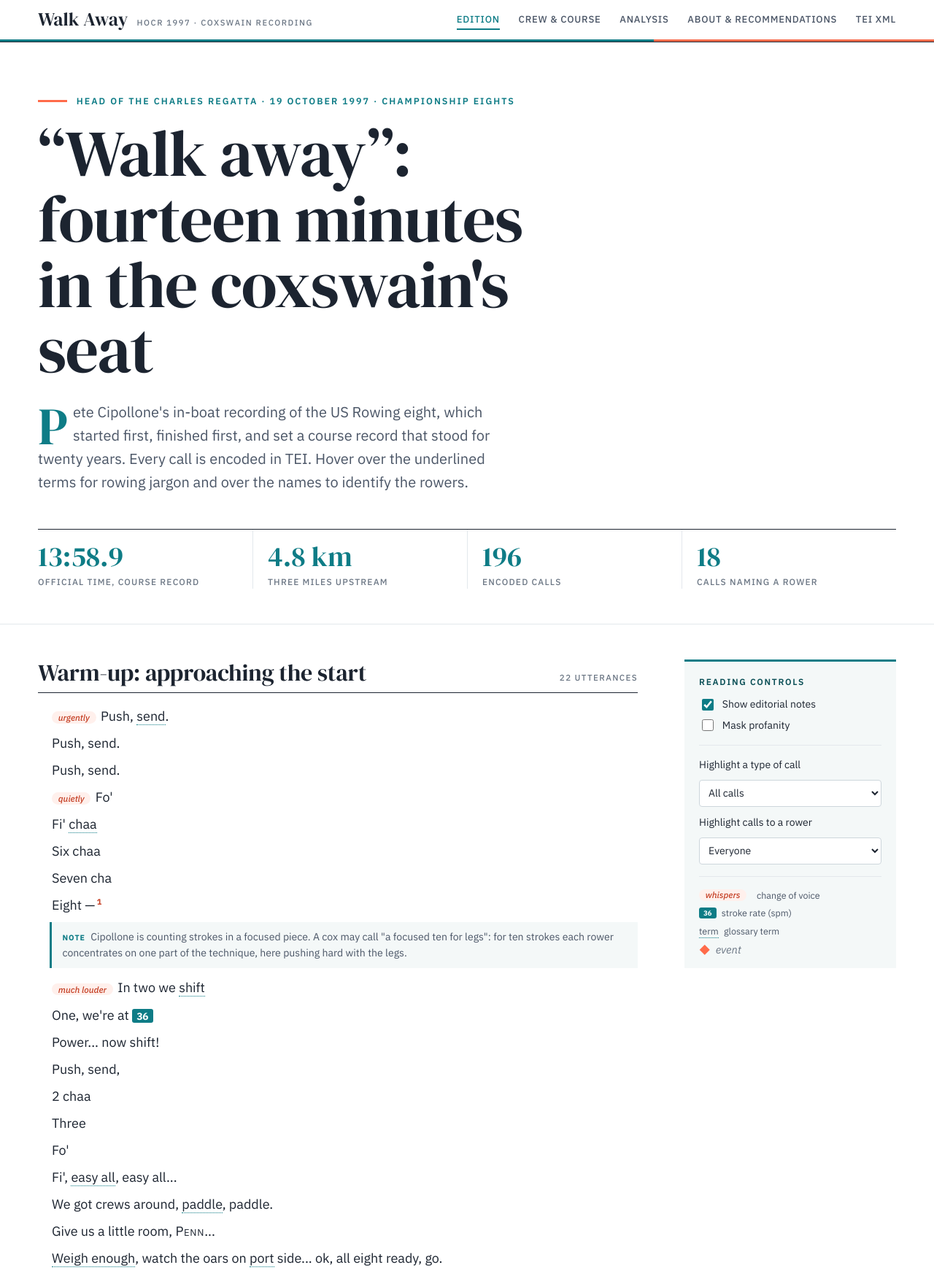
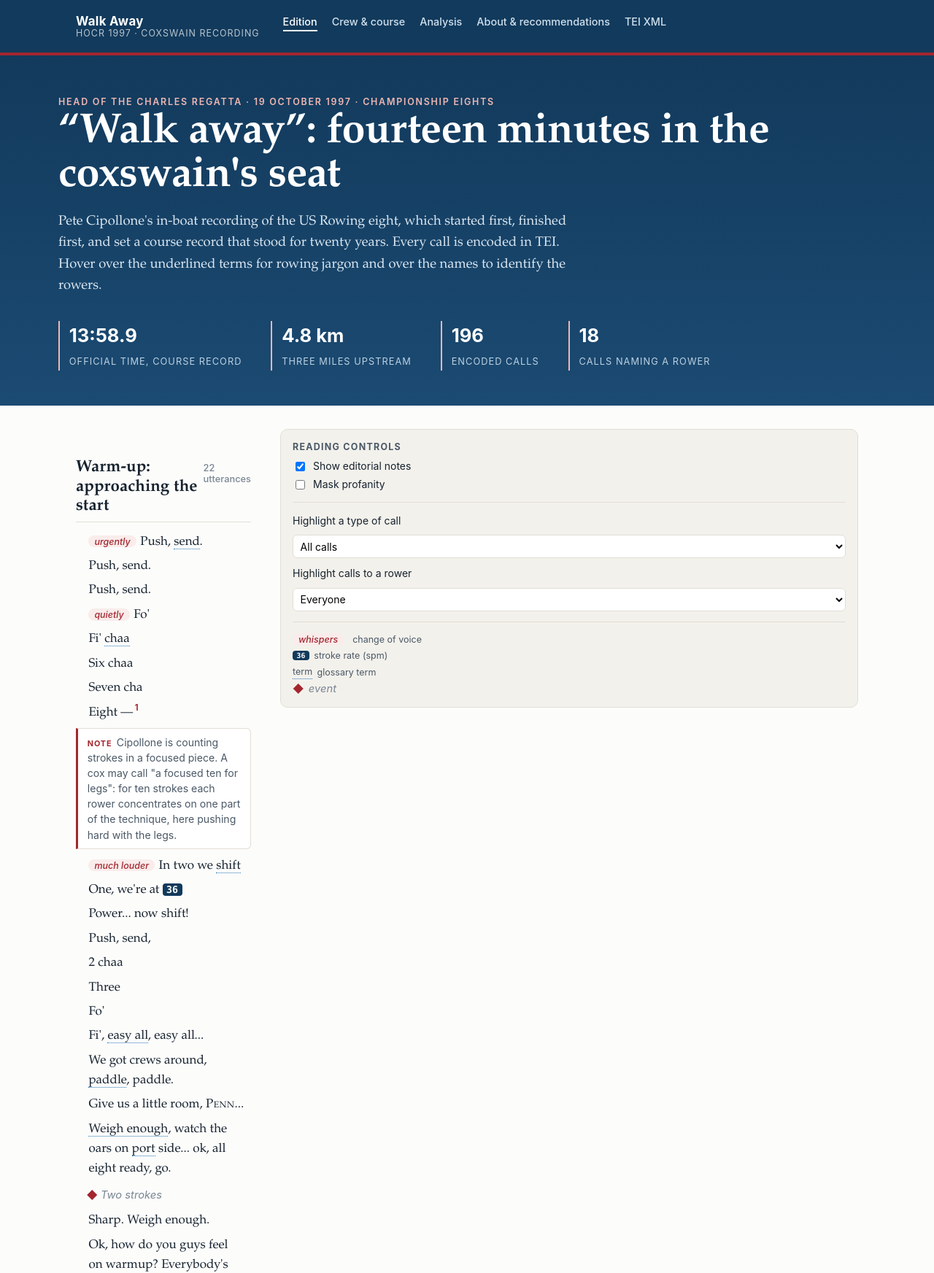
Before and after one commit to kjamesgirl07/hocr-tei-22, a plain HTML site: page index.html in a window 1280 px wide. Shown: the top 1745 px of the page at 73% size. Drawn offline with Linux system fonts and the light colour scheme.

Commit message:
Add files via upload

```diff
--- a/assets/style.css
+++ b/assets/style.css
@@ -1,126 +1,105 @@
-/* Walk Away — "Charles River modern" editorial theme */
 :root{
-  --ink:#1c2430; --ink-2:#4a5566; --ink-3:#6b7684;
-  --paper:#ffffff; --paper-2:#f4f8f8; --rule:#e3e8ec;
-  --river:#0a4f56; --river-2:#0e7c86; --river-tint:#e3f3f4;
-  --coral:#ff6b4a; --coral-ink:#c43d22; --coral-tint:#fff0ec;
-  --crimson:var(--coral-ink); --gold:#a36a00;
-  --display:"DM Serif Display",Georgia,"Times New Roman",serif;
-  --serif:var(--display);
-  --sans:"IBM Plex Sans",-apple-system,BlinkMacSystemFont,"Segoe UI",Roboto,Arial,sans-serif;
-  --mono:"IBM Plex Mono",ui-monospace,SFMono-Regular,Menlo,Consolas,monospace;
-  --wide:1240px;
+  --ink:#16222e; --ink-2:#4a5866; --ink-3:#7a8794;
+  --paper:#fcfcfb; --paper-2:#f3f1ec; --rule:#e2ded5;
+  --river:#123a5c; --river-2:#2a78b8; --crimson:#a3262e; --gold:#8a6d00;
+  --serif:"Iowan Old Style","Palatino Linotype",Palatino,"Book Antiqua",Georgia,serif;
+  --sans:-apple-system,BlinkMacSystemFont,"Segoe UI",Roboto,"Helvetica Neue",Arial,sans-serif;
+  --mono:ui-monospace,SFMono-Regular,Menlo,Consolas,monospace;
 }
 *{box-sizing:border-box}
 html{scroll-behavior:smooth}
-body{margin:0;background:var(--paper);color:var(--ink);font:17px/1.65 var(--sans);-webkit-font-smoothing:antialiased}
-a{color:var(--river-2);text-underline-offset:.15em}
-a:hover{color:var(--coral-ink)}
-::selection{background:var(--coral-tint)}
+body{margin:0;background:var(--paper);color:var(--ink);font:17px/1.6 var(--serif)}
+a{color:var(--river-2)}
 .skip{position:absolute;left:-9999px}.skip:focus{left:1rem;top:1rem;background:#fff;padding:.5rem;z-index:99}
 
-/* masthead: a thin newspaper-style bar */
-.mast{background:#fff;border-bottom:1px solid var(--ink);position:sticky;top:0;z-index:40}
-.mast::after{content:"";display:block;height:3px;background:linear-gradient(90deg,var(--river-2) 0 70%,var(--coral) 70% 100%)}
-.mast-inner{max-width:var(--wide);margin:0 auto;padding:.8rem 2rem;display:flex;align-items:center;justify-content:space-between;gap:2rem;flex-wrap:wrap}
-.brand{font:400 1.6rem/1 var(--display);color:var(--ink);text-decoration:none;display:flex;align-items:baseline;gap:.75rem}
-.brand small{font:500 .7rem var(--sans);letter-spacing:.14em;text-transform:uppercase;color:var(--ink-3)}
-nav.main{display:flex;gap:1.6rem;font:500 .82rem var(--sans);letter-spacing:.06em;text-transform:uppercase;flex-wrap:wrap}
-nav.main a{color:var(--ink-2);text-decoration:none;padding:.3rem 0;border-bottom:2px solid transparent}
-nav.main a:hover{color:var(--ink);border-color:var(--coral)}
-nav.main a[aria-current]{color:var(--river-2);border-color:var(--river-2)}
+/* masthead */
+.mast{background:var(--river);color:#eef3f7;border-bottom:4px solid var(--crimson)}
+.mast-inner{max-width:1120px;margin:0 auto;padding:1.1rem 1.5rem;display:flex;align-items:baseline;gap:2rem;flex-wrap:wrap}
+.brand{font:700 1.05rem/1.2 var(--sans);letter-spacing:.02em;color:#fff;text-decoration:none}
+.brand small{display:block;font-weight:400;opacity:.7;font-size:.78rem;letter-spacing:.08em;text-transform:uppercase}
+nav.main{display:flex;gap:1.25rem;font:500 .9rem var(--sans);flex-wrap:wrap}
+nav.main a{color:#cfe0ee;text-decoration:none;padding:.2rem 0;border-bottom:2px solid transparent}
+nav.main a:hover,nav.main a[aria-current]{color:#fff;border-color:#fff}
 
-/* hero: oversized editorial headline */
-.hero{background:#fff;color:var(--ink);padding:4.5rem 2rem 3rem;border-bottom:1px solid var(--rule)}
-.hero-inner{max-width:calc(var(--wide) - 4rem);margin:0 auto}
-.eyebrow{font:600 .78rem var(--sans);letter-spacing:.16em;text-transform:uppercase;color:var(--river-2);display:flex;align-items:center;gap:.8rem}
-.eyebrow::before{content:"";width:2.5rem;height:3px;background:var(--coral);flex:none}
-.hero h1{font:400 clamp(2.6rem,7vw,5.6rem)/1.0 var(--display);letter-spacing:-.015em;margin:1.2rem 0 1.6rem;max-width:16ch}
-.hero p.lede{max-width:40rem;font-size:1.25rem;line-height:1.6;color:var(--ink-2);margin:0;columns:1}
-.hero p.lede::first-letter{font:400 3.6em/.8 var(--display);float:left;margin:.08em .1em 0 0;color:var(--river-2)}
-.facts{display:grid;grid-template-columns:repeat(auto-fit,minmax(170px,1fr));gap:0;margin-top:3rem;border-top:1px solid var(--ink);font-family:var(--sans)}
-.facts div{padding:1rem 1.25rem 0 0;border-left:0}
-.facts div+div{padding-left:1.25rem;border-left:1px solid var(--rule)}
-.facts b{display:block;font:400 2.4rem/1.1 var(--display);color:var(--river-2)}
-.facts span{display:block;line-height:1.45;margin-top:.3rem;font-size:.75rem;color:var(--ink-3);text-transform:uppercase;letter-spacing:.1em;font-weight:500}
+.hero{background:linear-gradient(180deg,var(--river) 0%,#1b4a72 100%);color:#fff;padding:3.5rem 1.5rem 3rem}
+.hero-inner{max-width:1120px;margin:0 auto}
+.eyebrow{font:600 .78rem var(--sans);letter-spacing:.14em;text-transform:uppercase;color:#f0b7b2}
+.hero h1{font-size:clamp(2.1rem,5vw,3.6rem);line-height:1.05;margin:.4rem 0 1rem;font-weight:700;letter-spacing:-.01em}
+.hero p.lede{max-width:44rem;font-size:1.15rem;color:#dbe7f1;margin:0}
+.facts{display:flex;gap:2.5rem;flex-wrap:wrap;margin-top:2rem;font-family:var(--sans)}
+.facts div{border-left:2px solid #f0b7b2;padding-left:.8rem}
+.facts b{display:block;font-size:1.6rem;font-weight:700}
+.facts span{font-size:.8rem;color:#bcd0e1;text-transform:uppercase;letter-spacing:.08em}
 
-main{max-width:var(--wide);margin:0 auto;padding:3rem 2rem 5rem}
-.prose{max-width:42rem}
-h2{font:400 2.1rem/1.15 var(--display);margin:3rem 0 .9rem;letter-spacing:-.005em}
-h3{font:600 1.02rem var(--sans);margin:1.8rem 0 .5rem;letter-spacing:.01em}
+main{max-width:1120px;margin:0 auto;padding:2rem 1.5rem 4rem}
+.prose{max-width:44rem}
+h2{font-size:1.7rem;line-height:1.2;margin:2.5rem 0 .75rem}
+h3{font:700 1.05rem var(--sans);margin:1.8rem 0 .5rem}
 .muted{color:var(--ink-2)}
 
-/* edition: transcript left, controls in a right rail */
-.edition{display:grid;grid-template-columns:minmax(0,1fr) 290px;gap:4rem;align-items:start}
-@media (max-width:960px){.edition{grid-template-columns:1fr;gap:2rem}.controls{order:-1;position:static}}
-.controls{position:sticky;top:5.5rem;font:14px/1.45 var(--sans);background:var(--paper-2);border-top:3px solid var(--river-2);padding:1.25rem 1.25rem 1rem}
-.controls h2{font:600 .75rem var(--sans);text-transform:uppercase;letter-spacing:.14em;margin:0 0 .8rem;color:var(--river)}
-.controls label{display:flex;gap:.55rem;align-items:center;margin:.4rem 0;cursor:pointer}
-.controls input[type=checkbox]{accent-color:var(--river-2);width:1rem;height:1rem}
-.controls select{width:100%;font:inherit;padding:.45rem .5rem;border:1px solid #cdd6dc;border-radius:4px;background:#fff;margin-top:.3rem;color:var(--ink)}
-.controls select:focus{outline:2px solid var(--river-2);outline-offset:1px}
-.controls hr{border:0;border-top:1px solid var(--rule);margin:1rem 0}
-.controls .count{color:var(--coral-ink);font-size:12.5px;font-weight:600}
-.legend-key{display:grid;gap:.4rem;font-size:12.5px;color:var(--ink-2)}
-.legend-key span{display:flex;gap:.45rem;align-items:center}
+/* edition layout */
+.edition{display:grid;grid-template-columns:240px 1fr;gap:2.5rem;align-items:start}
+@media (max-width:860px){.edition{grid-template-columns:1fr}}
+.controls{position:sticky;top:1rem;font:14px/1.4 var(--sans);background:var(--paper-2);border:1px solid var(--rule);border-radius:10px;padding:1rem}
+.controls h2{font:700 .78rem var(--sans);text-transform:uppercase;letter-spacing:.1em;margin:0 0 .6rem;color:var(--ink-2)}
+.controls label{display:flex;gap:.5rem;align-items:center;margin:.35rem 0;cursor:pointer}
+.controls select{width:100%;font:inherit;padding:.35rem;border:1px solid var(--rule);border-radius:6px;background:#fff;margin-top:.25rem}
+.controls hr{border:0;border-top:1px solid var(--rule);margin:.9rem 0}
+.controls .count{color:var(--ink-3);font-size:12px}
+.legend-key{display:grid;gap:.3rem;font-size:12.5px;color:var(--ink-2)}
+.legend-key span{display:flex;gap:.4rem;align-items:center}
 
-.transcript{font-size:18px}
-.transcript section{margin-bottom:3.5rem}
-.transcript h2{font-size:2rem;margin-top:0;border-bottom:1px solid var(--ink);padding-bottom:.5rem;display:flex;justify-content:space-between;align-items:baseline;gap:1rem}
-.transcript h2 small{font:500 .72rem var(--sans);color:var(--ink-3);text-transform:uppercase;letter-spacing:.12em;white-space:nowrap}
-.u{margin:.1rem 0;padding:.18rem .7rem .18rem 1rem;border-left:3px solid transparent;transition:background .15s,opacity .15s}
-.u:hover{background:var(--paper-2)}
+.transcript section{margin-bottom:2.5rem}
+.transcript h2{font-size:1.4rem;border-bottom:1px solid var(--rule);padding-bottom:.4rem;display:flex;justify-content:space-between;align-items:baseline}
+.transcript h2 small{font:500 .8rem var(--sans);color:var(--ink-3)}
+.u{margin:.15rem 0;padding:.12rem .6rem .12rem .9rem;border-left:3px solid transparent;border-radius:0 4px 4px 0;transition:background .15s,opacity .15s}
 .u[data-who="official"]{font-style:italic;color:var(--ink-2)}
-.u[data-who="official"]::before{content:"Official: ";font:600 .72rem var(--sans);text-transform:uppercase;letter-spacing:.08em;font-style:normal;color:var(--river)}
-.u.hl{background:var(--coral-tint);border-left-color:var(--coral)}
-.transcript.filtering .u:not(.hl){opacity:.25}
-.incident{font:italic .92rem var(--sans);color:var(--ink-3);margin:.8rem 0 .8rem 1rem}
-.incident::before{content:"◆ ";color:var(--coral);font-style:normal}
-.context{font:400 1.25rem/1.5 var(--display);color:var(--river);background:none;border-left:0;border-top:1px solid var(--rule);border-bottom:1px solid var(--rule);padding:1.2rem 0;margin:1.5rem 0;position:relative}
-.context::before{content:"";position:absolute;top:-2px;left:0;width:3rem;height:3px;background:var(--coral)}
-.shift{font:italic 500 .74rem var(--sans);color:var(--coral-ink);background:var(--coral-tint);border-radius:999px;padding:.05rem .55rem;margin-right:.4rem;white-space:nowrap}
-.shout{font:400 1.6em/1.1 var(--display);letter-spacing:.01em;text-transform:uppercase;color:var(--ink)}
+.u[data-who="official"]::before{content:"Official: ";font:600 .75rem var(--sans);text-transform:uppercase;letter-spacing:.06em;font-style:normal}
+.u.hl{background:#fff4d6;border-left-color:var(--gold)}
+.transcript.filtering .u:not(.hl){opacity:.28}
+.incident{font:italic .92rem var(--sans);color:var(--ink-3);margin:.7rem 0 .7rem .9rem}
+.incident::before{content:"◆ ";color:var(--crimson);font-style:normal}
+.context{font:600 .95rem/1.5 var(--sans);color:var(--gold);background:#fbf6e6;border-left:3px solid var(--gold);padding:.8rem 1rem;margin:1rem 0;border-radius:0 6px 6px 0}
+.shift{font:italic 500 .78rem var(--sans);color:var(--crimson);background:#f9eceb;border-radius:999px;padding:.05rem .5rem;margin-right:.35rem;white-space:nowrap}
+.shout{font-size:1.55em;font-weight:800;letter-spacing:.02em;text-transform:uppercase;font-family:var(--sans)}
 .term{border-bottom:1.5px dotted var(--river-2);cursor:help;position:relative}
 .term:focus{outline:2px solid var(--river-2);outline-offset:2px}
-.person{color:var(--river);font-weight:600;text-decoration:none;border-bottom:2px solid var(--river-tint)}
-.person:hover{border-color:var(--coral)}
-.org,.place{font-variant:small-caps;letter-spacing:.04em}
-.rate{font:700 .76em var(--mono);background:var(--river-2);color:#fff;border-radius:3px;padding:.06rem .38rem}
+.person{color:var(--river);font-weight:700;text-decoration:none;border-bottom:1px solid #b9cfe2}
+.org,.place{font-variant:small-caps;letter-spacing:.03em}
+.rate{font:700 .78em var(--mono);background:var(--river);color:#fff;border-radius:4px;padding:.05rem .35rem}
 .measure{font-weight:700}
 .gap{font:italic .85rem var(--sans);color:var(--ink-3)}
-body.mask .expl{color:transparent;background:repeating-linear-gradient(135deg,#c3cbd3 0 2px,transparent 2px 5px);border-radius:3px}
-.nref{font:700 .68rem var(--sans);vertical-align:super;background:none;border:0;color:var(--coral-ink);cursor:pointer;padding:0 .15rem}
-.note{display:none;font:.88rem/1.55 var(--sans);color:var(--ink-2);background:var(--paper-2);border:0;border-left:3px solid var(--river-2);padding:.6rem .9rem;margin:.35rem 0 .6rem 1rem}
-.note.query{border-left-color:var(--coral)}
-.note .tag{font:700 .66rem var(--sans);text-transform:uppercase;letter-spacing:.1em;color:var(--river-2);margin-right:.45rem}
-.note.query .tag{color:var(--coral-ink)}
+body.mask .expl{color:transparent;background:repeating-linear-gradient(135deg,#c9c3b7 0 2px,transparent 2px 5px);border-radius:3px}
+.nref{font:700 .7rem var(--sans);vertical-align:super;background:none;border:0;color:var(--crimson);cursor:pointer;padding:0 .15rem}
+.note{display:none;font:.88rem/1.5 var(--sans);color:var(--ink-2);background:#fff;border:1px solid var(--rule);border-left:3px solid var(--crimson);border-radius:0 6px 6px 0;padding:.5rem .8rem;margin:.3rem 0 .5rem}
+.note.query{border-left-color:var(--gold)}
+.note .tag{font:700 .68rem var(--sans);text-transform:uppercase;letter-spacing:.08em;color:var(--crimson);margin-right:.4rem}
+.note.query .tag{color:var(--gold)}
 body.notes .note{display:block}
 
-#tip{position:fixed;z-index:50;max-width:300px;background:var(--ink);color:#fff;font:13.5px/1.45 var(--sans);padding:.65rem .8rem;border-radius:4px;border-top:3px solid var(--coral);box-shadow:0 10px 30px rgba(12,24,36,.22);pointer-events:none;opacity:0;transition:opacity .12s}
-#tip b{display:block;font:400 1.05rem var(--display);color:#9be3e8;margin-bottom:.15rem}
+#tip{position:fixed;z-index:50;max-width:300px;background:var(--ink);color:#fff;font:13.5px/1.45 var(--sans);padding:.6rem .75rem;border-radius:8px;box-shadow:0 6px 20px rgba(0,0,0,.2);pointer-events:none;opacity:0;transition:opacity .12s}
+#tip b{display:block;color:#f0b7b2;margin-bottom:.15rem}
 
 /* cards, tables */
-.grid2{display:grid;grid-template-columns:repeat(auto-fit,minmax(460px,1fr));gap:2rem}
-@media (max-width:560px){.grid2{grid-template-columns:1fr}}
-.card{background:#fff;border:0;border-top:1px solid var(--ink);padding:1.25rem 0 0}
-.card h3{margin-top:0;font:400 1.4rem var(--display);letter-spacing:0}
-table{border-collapse:collapse;width:100%;font:14.5px/1.45 var(--sans)}
-th,td{text-align:left;padding:.55rem .6rem;border-bottom:1px solid var(--rule)}
-th{font-size:11.5px;text-transform:uppercase;letter-spacing:.1em;color:var(--ink-3);font-weight:600;border-bottom-color:var(--ink)}
-tbody tr:hover{background:var(--paper-2)}
+.grid2{display:grid;grid-template-columns:repeat(auto-fit,minmax(440px,1fr));gap:1.5rem}
+@media (max-width:520px){.grid2{grid-template-columns:1fr}}
+.card{background:#fff;border:1px solid var(--rule);border-radius:12px;padding:1.25rem 1.4rem}
+.card h3{margin-top:0}
+table{border-collapse:collapse;width:100%;font:14.5px/1.4 var(--sans)}
+th,td{text-align:left;padding:.5rem .6rem;border-bottom:1px solid var(--rule)}
+th{font-size:12px;text-transform:uppercase;letter-spacing:.06em;color:var(--ink-2)}
 td.num,th.num{text-align:right;font-variant-numeric:tabular-nums}
 .chart svg{width:100%;height:auto;display:block;font-family:var(--sans)}
 .chart .bar:hover,.chart .dot:hover{opacity:.75}
-details.tbl summary{font:600 .8rem var(--sans);color:var(--river-2);cursor:pointer;margin-top:.7rem;text-transform:uppercase;letter-spacing:.08em}
-.rec{display:grid;grid-template-columns:3rem 1fr;gap:.8rem;margin:1.6rem 0;padding-top:1.2rem;border-top:1px solid var(--rule)}
-.rec .n{font:400 2rem/1 var(--display);color:var(--coral)}
-.rec h3{margin:0 0 .25rem}
-.rec p{margin:.25rem 0}
-.pill{display:inline-block;font:600 .65rem var(--sans);letter-spacing:.08em;text-transform:uppercase;border-radius:999px;padding:.12rem .6rem;margin-left:.45rem;vertical-align:middle}
-.pill.done{background:var(--river-tint);color:var(--river)}.pill.next{background:var(--coral-tint);color:var(--coral-ink)}
-code,pre{font-family:var(--mono);font-size:.84em}
+details.tbl summary{font:600 .85rem var(--sans);color:var(--river-2);cursor:pointer;margin-top:.6rem}
+.rec{display:grid;grid-template-columns:2.2rem 1fr;gap:.6rem;margin:1.1rem 0}
+.rec .n{font:800 1.1rem var(--sans);color:var(--crimson)}
+.rec h3{margin:0 0 .2rem}
+.rec p{margin:.2rem 0}
+.pill{display:inline-block;font:700 .68rem var(--sans);letter-spacing:.06em;text-transform:uppercase;border-radius:999px;padding:.1rem .55rem;margin-left:.4rem;vertical-align:middle}
+.pill.done{background:#e3f1e6;color:#25673a}.pill.next{background:#eef2f8;color:#2b5b8a}
+code,pre{font-family:var(--mono);font-size:.85em}
 .rec code,.prose code{overflow-wrap:anywhere}
-pre{background:#13202b;color:#dbe9ec;padding:1.1rem;border-radius:4px;border-left:3px solid var(--river-2);overflow:auto;line-height:1.5}
-footer{border-top:1px solid var(--ink);font:13px/1.6 var(--sans);color:var(--ink-3);padding:2rem;text-align:left;max-width:var(--wide);margin:0 auto}
-@media (max-width:640px){.mast-inner,main,.hero{padding-left:1.2rem;padding-right:1.2rem}.brand small{display:none}.mast{position:static}.facts div+div{padding-left:0;border-left:0}}
-@media print{.controls,.mast nav,#tip{display:none}.mast{position:static}.edition{display:block}.note{display:block}}
+pre{background:#0f2133;color:#dce8f3;padding:1rem;border-radius:8px;overflow:auto;line-height:1.45}
+footer{border-top:1px solid var(--rule);font:13px/1.6 var(--sans);color:var(--ink-3);padding:1.5rem;text-align:center}
+@media print{.controls,.mast nav,#tip{display:none}.edition{display:block}.note{display:block}}
```
